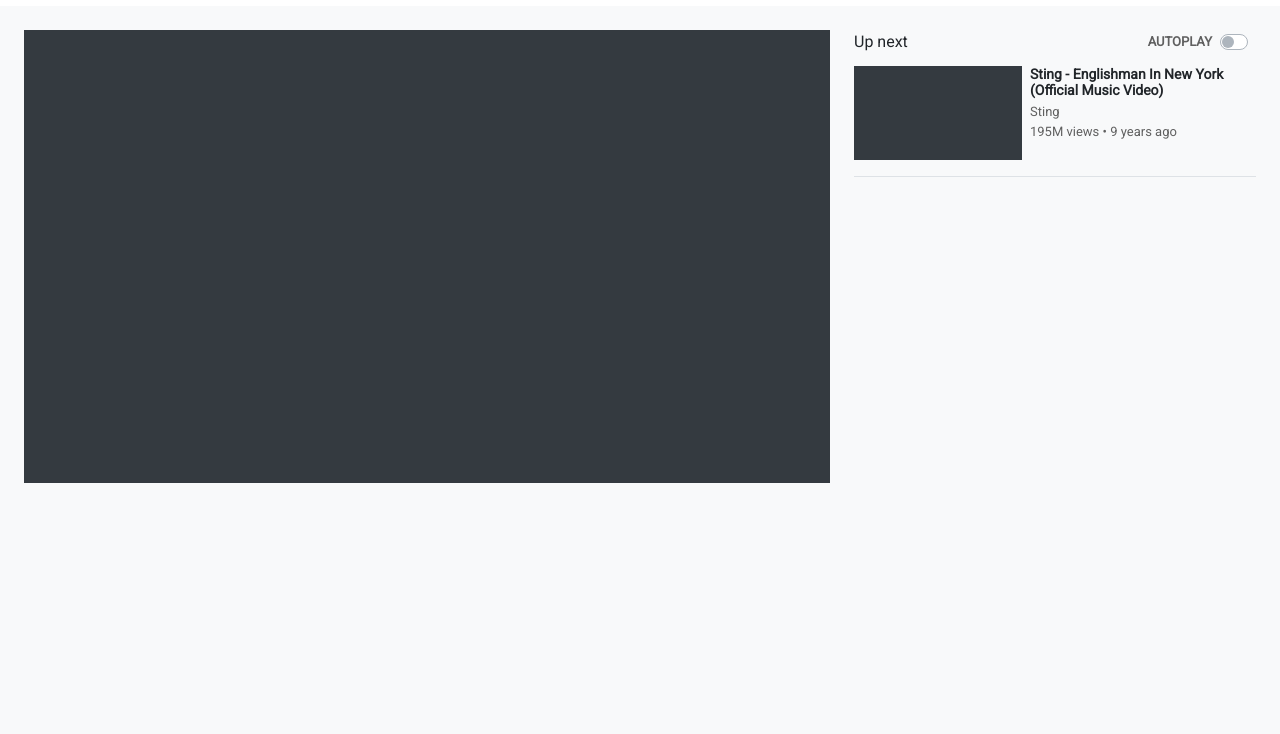
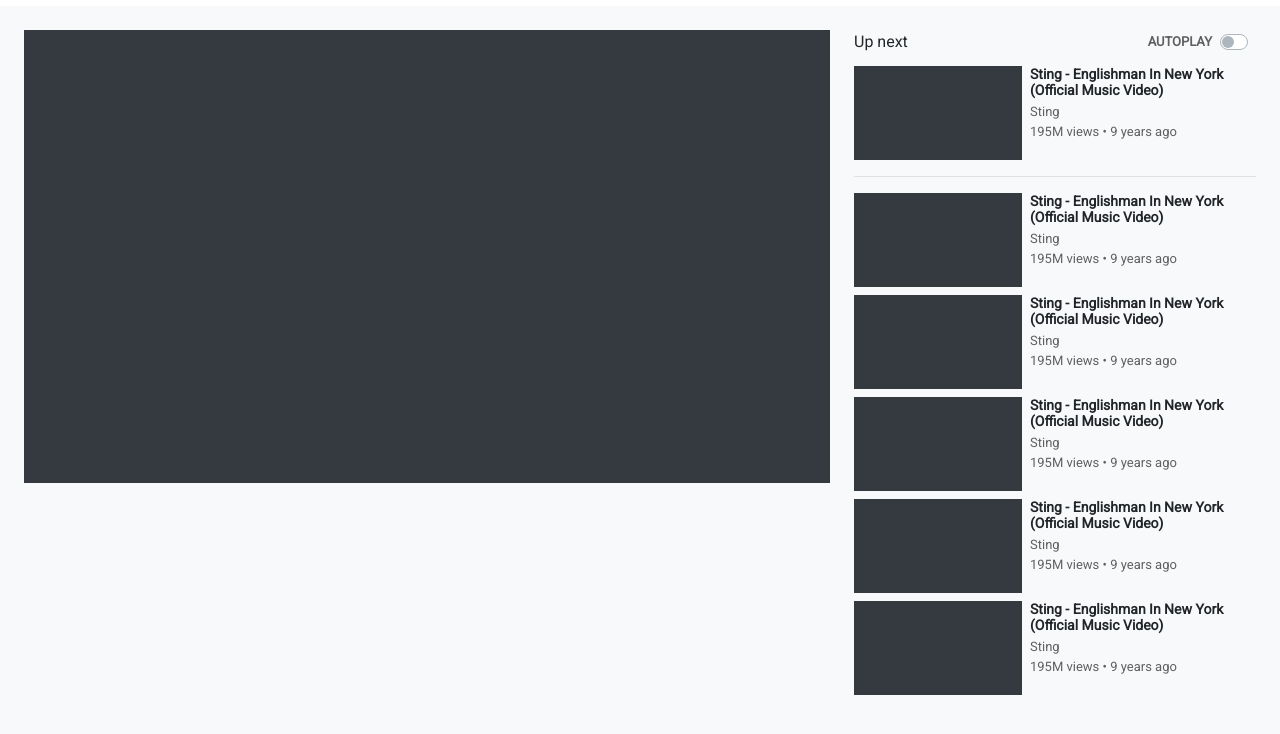
Before and after one commit to tsukuros/youtube-video-player, a website built with Parcel: page index.html in a window 1280 px wide. Shown: the part 50-784 px from the top of the page. Built offline with nearby package versions, Linux system fonts and the light colour scheme.

Commit message:
05: Secondary column: Other list items

```diff
--- a/index.html
+++ b/index.html
@@ -519,6 +519,87 @@
               </div>
             </div>
           </div>
+          <!-- ==================== -->
+          <!-- playlist items start -->
+          <!-- ==================== -->
+          <div class="playlist-item d-flex mb-2">
+            <div
+              class="playlist-item-thumbnail bg-dark flex-shrink-0 mr-2"
+              style="width: 168px; height: 94px;"
+            ></div>
+            <div class="playlist-item-meta">
+              <div class="video-title font-weight-bold yt-text-14 mb-1">
+                Sting - Englishman In New York (Official Music Video)
+              </div>
+              <div class="yt-text-secondary yt-text-13">Sting</div>
+              <div class="yt-text-secondary yt-text-13">
+                195M views • 9 years ago
+              </div>
+            </div>
+          </div>
+          <div class="playlist-item d-flex mb-2">
+            <div
+              class="playlist-item-thumbnail bg-dark flex-shrink-0 mr-2"
+              style="width: 168px; height: 94px;"
+            ></div>
+            <div class="playlist-item-meta">
+              <div class="video-title font-weight-bold yt-text-14 mb-1">
+                Sting - Englishman In New York (Official Music Video)
+              </div>
+              <div class="yt-text-secondary yt-text-13">Sting</div>
+              <div class="yt-text-secondary yt-text-13">
+                195M views • 9 years ago
+              </div>
+            </div>
+          </div>
+          <div class="playlist-item d-flex mb-2">
+            <div
+              class="playlist-item-thumbnail bg-dark flex-shrink-0 mr-2"
+              style="width: 168px; height: 94px;"
+            ></div>
+            <div class="playlist-item-meta">
+              <div class="video-title font-weight-bold yt-text-14 mb-1">
+                Sting - Englishman In New York (Official Music Video)
+              </div>
+              <div class="yt-text-secondary yt-text-13">Sting</div>
+              <div class="yt-text-secondary yt-text-13">
+                195M views • 9 years ago
+              </div>
+            </div>
+          </div>
+          <div class="playlist-item d-flex mb-2">
+            <div
+              class="playlist-item-thumbnail bg-dark flex-shrink-0 mr-2"
+              style="width: 168px; height: 94px;"
+            ></div>
+            <div class="playlist-item-meta">
+              <div class="video-title font-weight-bold yt-text-14 mb-1">
+                Sting - Englishman In New York (Official Music Video)
+              </div>
+              <div class="yt-text-secondary yt-text-13">Sting</div>
+              <div class="yt-text-secondary yt-text-13">
+                195M views • 9 years ago
+              </div>
+            </div>
+          </div>
+          <div class="playlist-item d-flex mb-2">
+            <div
+              class="playlist-item-thumbnail bg-dark flex-shrink-0 mr-2"
+              style="width: 168px; height: 94px;"
+            ></div>
+            <div class="playlist-item-meta">
+              <div class="video-title font-weight-bold yt-text-14 mb-1">
+                Sting - Englishman In New York (Official Music Video)
+              </div>
+              <div class="yt-text-secondary yt-text-13">Sting</div>
+              <div class="yt-text-secondary yt-text-13">
+                195M views • 9 years ago
+              </div>
+            </div>
+          </div>
+          <!-- ==================== -->
+          <!-- playlist items end -->
+          <!-- ==================== -->
         </div>
       </main>
       <div
```
